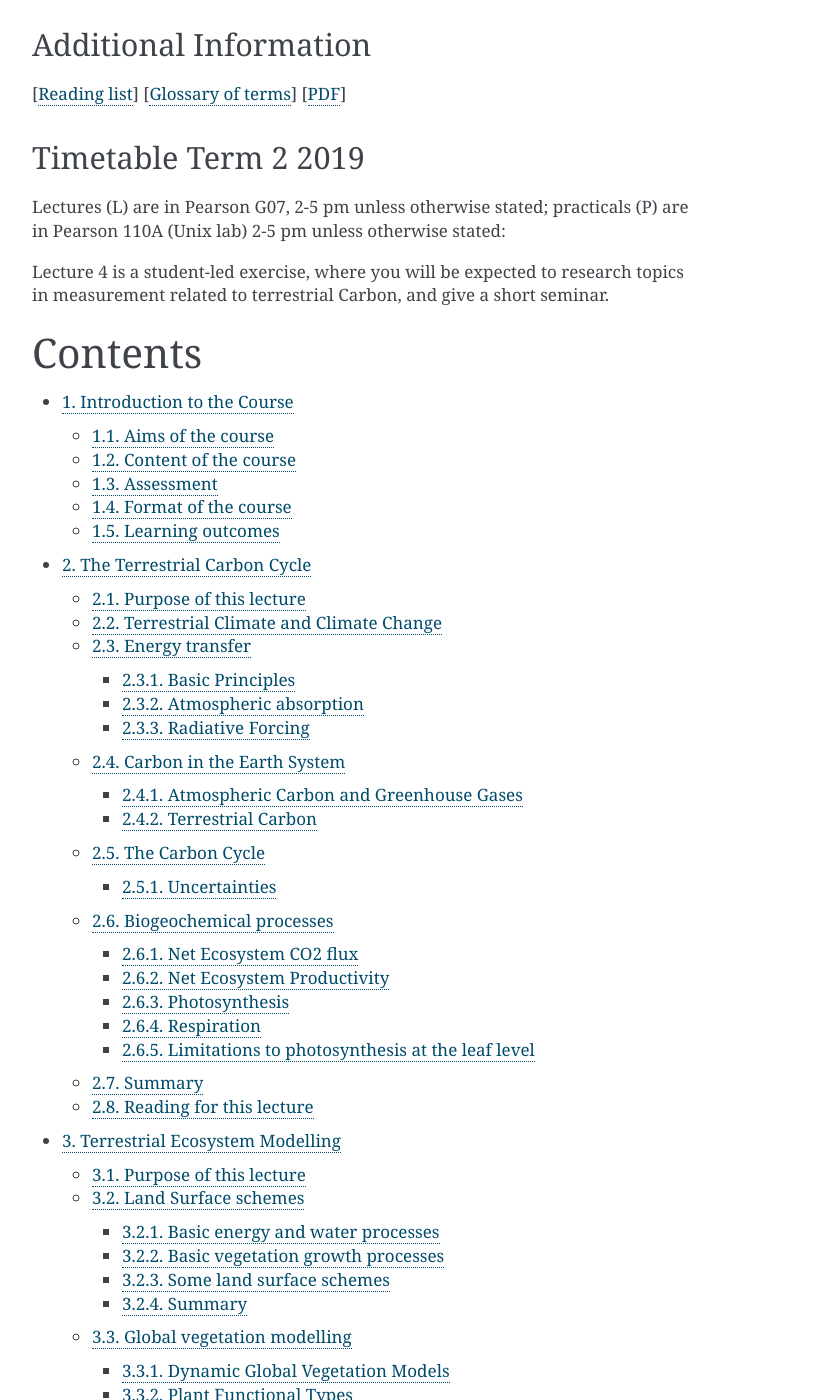
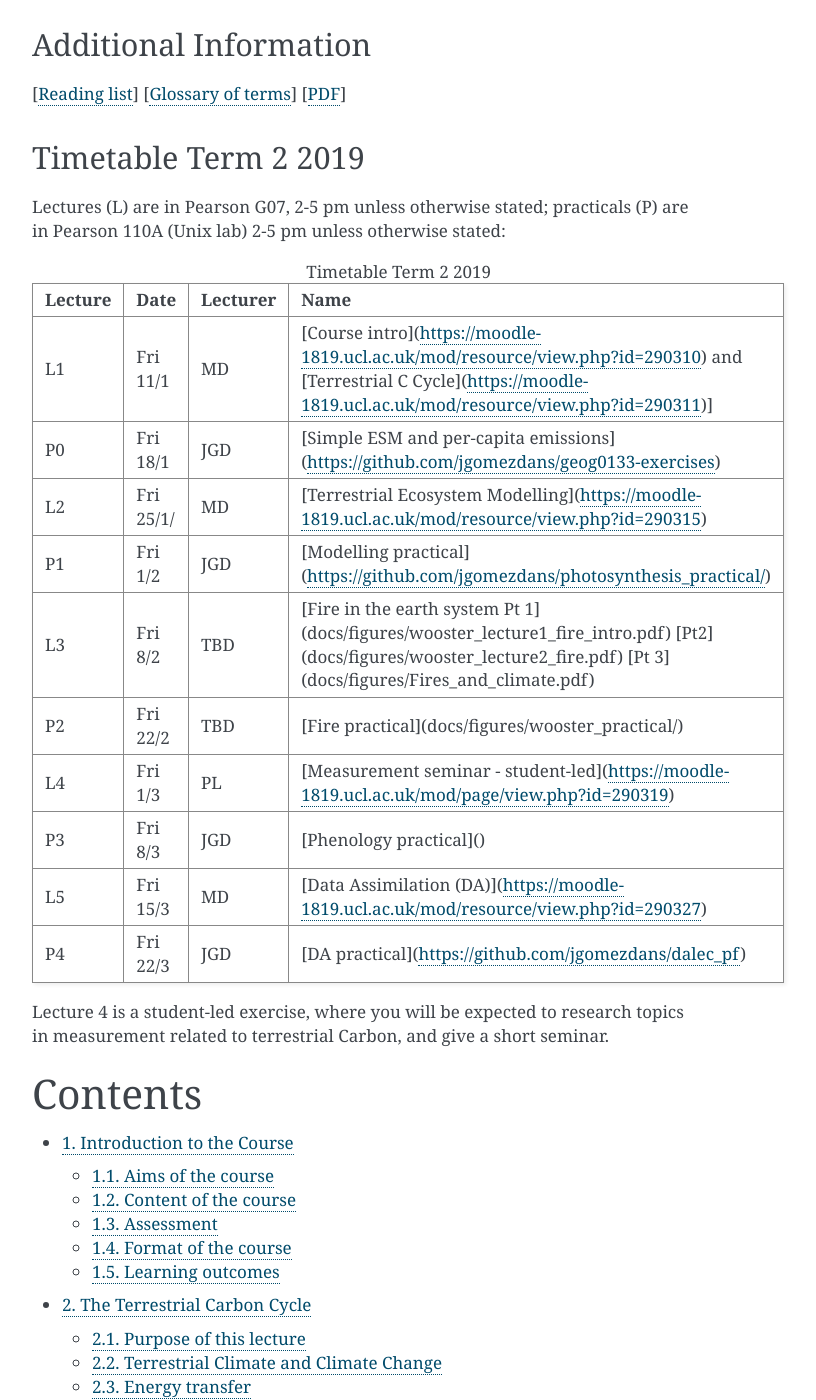
Before and after one commit to profLewis/GEOG0133_OLD, a Sphinx documentation site: the page built from docs/index.rst, in a window 1280 px wide and 1400 px high, scrolled down 512 px. Shown: the whole window, without its empty margins (388-1204 px from the left). Built offline with Sphinx 7.4.7, drawn with Linux system fonts in a browser that asks for light colours; pages that are not in the unit, such as notebooks, are missing from menus.

Commit message:
updated from GEOG0133

```diff
--- a/docs/index.rst
+++ b/docs/index.rst
@@ -30,31 +30,21 @@ Timetable Term 2 2019
 
 Lectures (L) are in Pearson G07, 2-5 pm unless otherwise stated; practicals (P) are in Pearson 110A (Unix lab) 2-5 pm unless otherwise stated:
 
-+------------+------------+-----------+-------------+
-|  Lecture |  Date | Lecturer  | Name  |
-+============+============+===========+=============+
-|L1| Fri 11/1| MD |[Course intro](https://moodle-1819.ucl.ac.uk/mod/resource/view.php?id=290310) and [Terrestrial  C Cycle](https://moodle-1819.ucl.ac.uk/mod/resource/view.php?id=290311)]|
-+------------+------------+-----------+-------------+
-|P0| Fri 18/1| JGD| [Simple ESM and per-capita emissions](https://github.com/jgomezdans/geog0133-exercises)|
-+------------+------------+-----------+-------------+
-|L2| Fri 25/1| MD |[Terrestrial Ecosystem Modelling](https://moodle-1819.ucl.ac.uk/mod/resource/view.php?id=290315)|
-+------------+------------+-----------+-------------+
-|P1| Fri 1/2| JGD |[Modelling practical](https://github.com/jgomezdans/photosynthesis_practical/)|
-+------------+------------+-----------+-------------+
-|L3| Fri 8/2| TBD |[Fire in the earth system Pt 1](docs/figures/wooster_lecture1_fire_intro.pdf) [Pt2](docs/figures/wooster_lecture2_fire.pdf) [Pt 3](docs/figures/Fires_and_climate.pdf)|
-+------------+------------+-----------+-------------+
-||Fri 15/2|| READING WEEK |
-+------------+------------+-----------+-------------+
-|P2| Fri 22/2| TBD |[Fire practical](docs/figures/wooster_practical/) |
-+------------+------------+-----------+-------------+
-|L4| Fri 1/3 |PL |[Measurement seminar - student-led](https://moodle-1819.ucl.ac.uk/mod/page/view.php?id=290319)|
-+------------+------------+-----------+-------------+
-|P3| Fri 8/3 |JGD |[Phenology practical]()|
-+------------+------------+-----------+-------------+
-|L5| Fri 15/3 |MD |[Data Assimilation (DA)](https://moodle-1819.ucl.ac.uk/mod/resource/view.php?id=290327)|
-+------------+------------+-----------+-------------+
-|P4| Fri 22/3 |JGD |[DA practical](https://github.com/jgomezdans/dalec_pf)|
-+------------+------------+-----------+-------------+
+
+.. csv-table:: Timetable Term 2 2019
+   :header: "Lecture","Date","Lecturer","Name"
+   :widths: 10,10,10, 40
+
+   "L1", "Fri 11/1", "MD","[Course intro](https://moodle-1819.ucl.ac.uk/mod/resource/view.php?id=290310) and [Terrestrial  C Cycle](https://moodle-1819.ucl.ac.uk/mod/resource/view.php?id=290311)]"
+   "P0","Fri 18/1","JGD","[Simple ESM and per-capita emissions](https://github.com/jgomezdans/geog0133-exercises)"
+   "L2","Fri 25/1/","MD","[Terrestrial Ecosystem Modelling](https://moodle-1819.ucl.ac.uk/mod/resource/view.php?id=290315)"
+   "P1","Fri 1/2","JGD","[Modelling practical](https://github.com/jgomezdans/photosynthesis_practical/)"
+   "L3","Fri 8/2","TBD","[Fire in the earth system Pt 1](docs/figures/wooster_lecture1_fire_intro.pdf) [Pt2](docs/figures/wooster_lecture2_fire.pdf) [Pt 3](docs/figures/Fires_and_climate.pdf)"
+   "P2","Fri 22/2","TBD","[Fire practical](docs/figures/wooster_practical/)"
+   "L4","Fri 1/3","PL","[Measurement seminar - student-led](https://moodle-1819.ucl.ac.uk/mod/page/view.php?id=290319)"
+   "P3","Fri 8/3","JGD","[Phenology practical]()"
+   "L5","Fri 15/3","MD","[Data Assimilation (DA)](https://moodle-1819.ucl.ac.uk/mod/resource/view.php?id=290327)"
+   "P4","Fri 22/3","JGD","[DA practical](https://github.com/jgomezdans/dalec_pf)"
 
 Lecture 4 is a student-led exercise, where you will be expected to research topics in measurement related to terrestrial Carbon, and give a short seminar.
 
```
